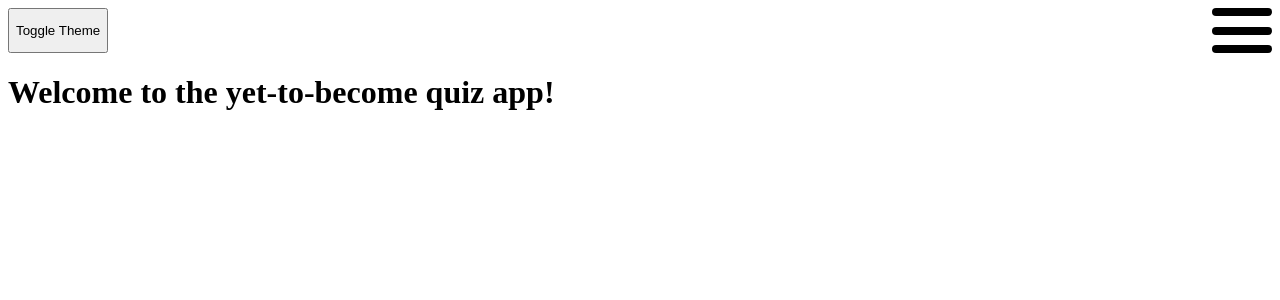
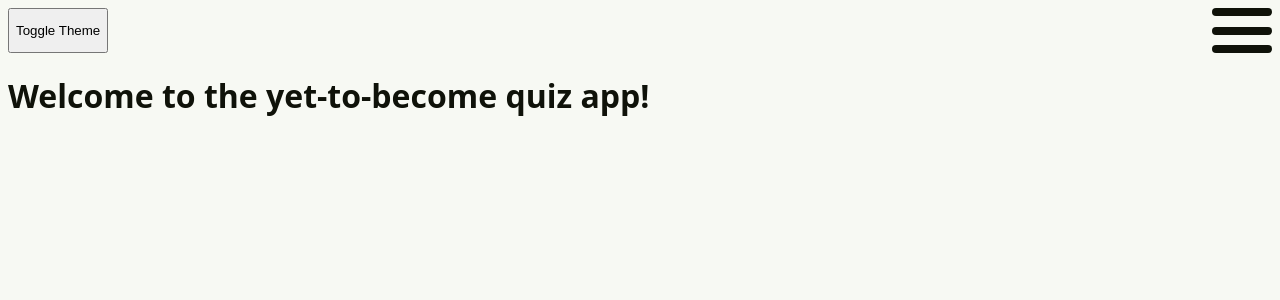
Before and after one commit to Kreoniz/christmas-quiz, a SvelteKit app: page / in a window 1280 px wide. Shown: the top 300 px of the page. Built offline with nearby package versions, Linux system fonts and the light colour scheme.

Commit message:
Make color theme automatically detectable and fix safari top bar Now the page's theme is determined on the first load of the web page according to the device's theme and now safari has different top bar colors for different themes

```diff
--- a/src/app.html
+++ b/src/app.html
@@ -3,11 +3,19 @@
 	<head>
 		<meta charset="utf-8" />
 		<link rel="icon" href="%sveltekit.assets%/favicon.png" />
-		<meta name="viewport" content="width=device-width, initial-scale=1" />
+    <meta name="viewport" content="width=device-width, initial-scale=1.0, maximum-scale=1.0, user-scalable=0">
+    <meta name="theme-color" content="#9293d6" media="(prefers-color-scheme: light)">
+    <meta name="theme-color" content="#282a67" media="(prefers-color-scheme: dark)">
 		%sveltekit.head%
 	</head>
   <style>
+    * {
+      touch-action: manipulation;
+    }
+
     body {
+      font-family: system-ui, sans-serif;
+
       background: var(--background);
       color: var(--text);
 
@@ -15,16 +23,34 @@
     }
 
     body.light {
-      --background: white;
-      --text: black;
+      --text: #0f1209;
+      --background: #f7f9f3;
+      --primary: #8eac5b;
+      --secondary: #9ccdaa;
+      --accent: #83c1a5;
     }
 
     body.dark {
-      --background: black;
-      --text: white;
+      --text: #f4f6ee;
+      --background: #0b0e07;
+      --primary: #85a352;
+      --secondary: #32623f;
+      --accent: #3e7a5f;
     }
   </style>
 	<body data-sveltekit-preload-data="hover">
 		<div style="display: contents">%sveltekit.body%</div>
+
+    <script>
+      let theme;
+
+      if (window.matchMedia && window.matchMedia('(prefers-color-scheme: dark)').matches) {
+        theme = 'dark';
+      } else {
+        theme = 'light';
+      }
+
+      document.body.classList.add(theme);
+    </script>
 	</body>
 </html>
--- a/src/routes/+layout.svelte
+++ b/src/routes/+layout.svelte
@@ -1,6 +1,10 @@
 <script>
   import { onMount } from 'svelte';
+  import { writable } from 'svelte/store';
   import ThemeToggle from './themeToggle.svelte';
+
+  export let theme;
+
 
   let hamburgerMenu;
   let body;
@@ -9,17 +13,32 @@
     hamburgerMenu.classList.toggle('open');
   }
 
+  function setBgColorVar() {
+    theme = writable(getComputedStyle(body).getPropertyValue('--background'));
+    console.log(theme);
+  }
+
   onMount(() => {
     body = document.querySelector('body');
+    setBgColorVar();
+    console.log(theme);
   });
 </script>
+
+<svelte:head>
+</svelte:head>
 
 <nav>
   <ThemeToggle />
 
-  <button bind:this={hamburgerMenu} on:click={toggleMenu} type="button" class="hamburger-menu">
+  <button
+    bind:this={hamburgerMenu}
+    on:click={toggleMenu}
+    type="button"
+    >
     <span></span>
   </button>
+
 </nav>
 
 <slot />
@@ -36,25 +55,25 @@
     background: none;
   }
 
-  .hamburger-menu {
+  button {
     position: relative;
 
     width: 60px;
     height: 45px;
   }
 
-  .hamburger-menu:hover {
+  button:hover {
     cursor: pointer;
   }
 
-  .hamburger-menu::before,
-  .hamburger-menu::after {
+  button::before,
+  button::after {
     content: "";
   }
 
-  .hamburger-menu span,
-  .hamburger-menu::before,
-  .hamburger-menu::after {
+  button span,
+  button::before,
+  button::after {
     position: absolute;
     left: 0;
     width: 100%;
@@ -65,34 +84,34 @@
     transition: 0.4s ease;
   }
 
-  .hamburger-menu span {
+  button span {
     top: 50%;
     transform: translateY(-50%);
   }
 
-  .hamburger-menu::before {
+  button::before {
     top: 0;
     transform-origin: 0% 0%;
   }
 
-  .hamburger-menu::after {
+  button::after {
     bottom: 0;
     transform-origin: 0% 100%;
   }
 
-  .hamburger-menu:hover::before {
+  :global(button.open::before) {
     transform: rotate(45deg);
-    top: -1px;
-    left: 11px;
+    top: -1px!important;
+    left: 11px!important;
   }
 
-  .hamburger-menu:hover span {
-    transform: translateY(-50%) scale(0);
+  :global(button.open span) {
+    transform: translateY(-50%) scale(0)!important;
   }
 
-  .hamburger-menu:hover::after {
+  :global(button.open::after) {
     transform: rotate(-45deg);
-    bottom: -2px;
-    left: 11px;
+    bottom: -2px!important;
+    left: 11px!important;
   }
 </style>
--- a/src/routes/themeToggle.svelte
+++ b/src/routes/themeToggle.svelte
@@ -1,18 +1,26 @@
 <script>
   import { onMount } from 'svelte';
-  let theme = 'light';
-  let body;
+
+  let theme;
+  let button;
 
   onMount(() => {
-    body = document.querySelector('body');
-    body.classList.add(theme);
+    if (window.matchMedia && window.matchMedia('(prefers-color-scheme: dark)').matches) {
+      theme = 'dark';
+    } else {
+      theme = 'light';
+    }
+
+    document.body.classList.add(theme);
   });
 
   function toggleTheme() {
-    body.classList.remove(theme);
+    document.body.classList.remove(theme);
+    button.classList.remove(theme);
     theme = theme === 'dark' ? 'light' : 'dark';
-    body.classList.add(theme);
+    document.body.classList.add(theme);
+    button.classList.add(theme);
   }
 </script>
 
-<button type="button" on:click={toggleTheme}>Toggle Theme</button>
+<button bind:this={button} type="button" on:click={toggleTheme}>Toggle Theme</button>
```
